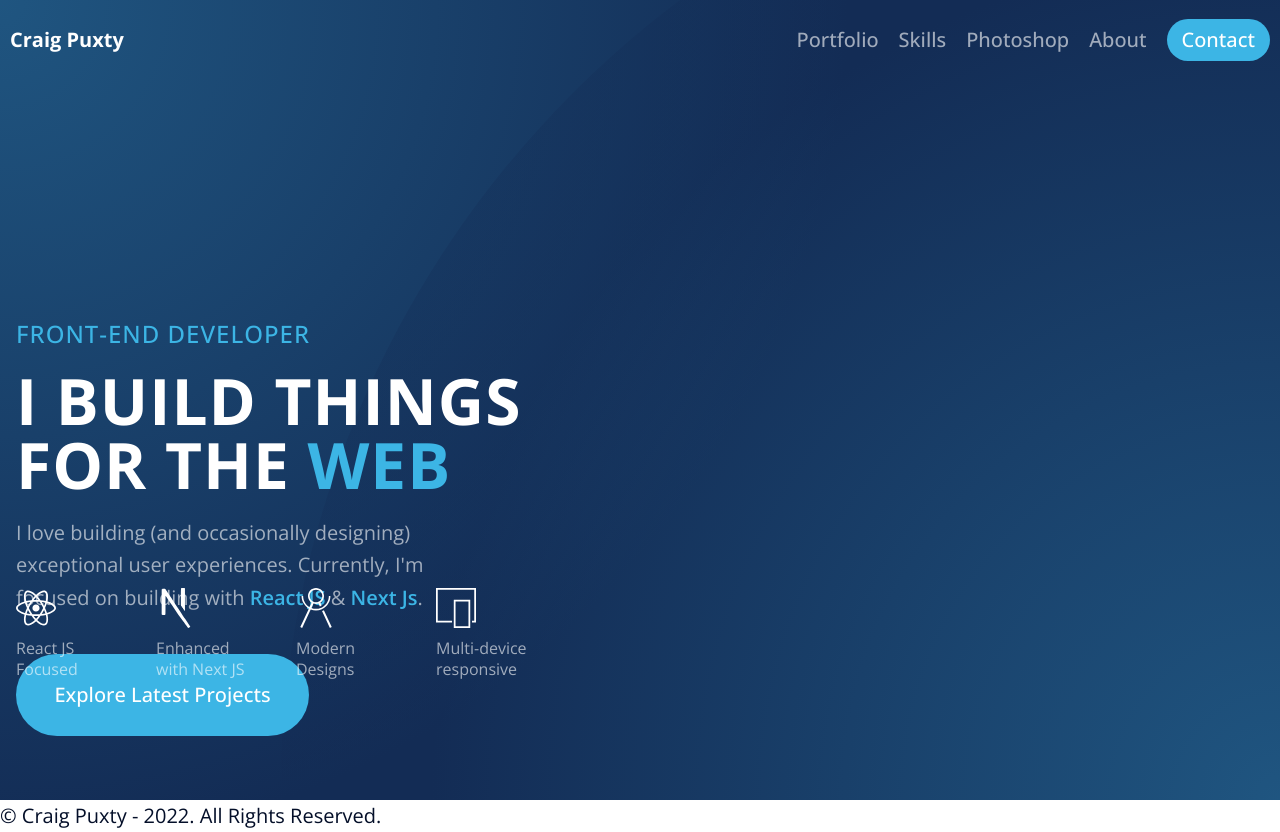
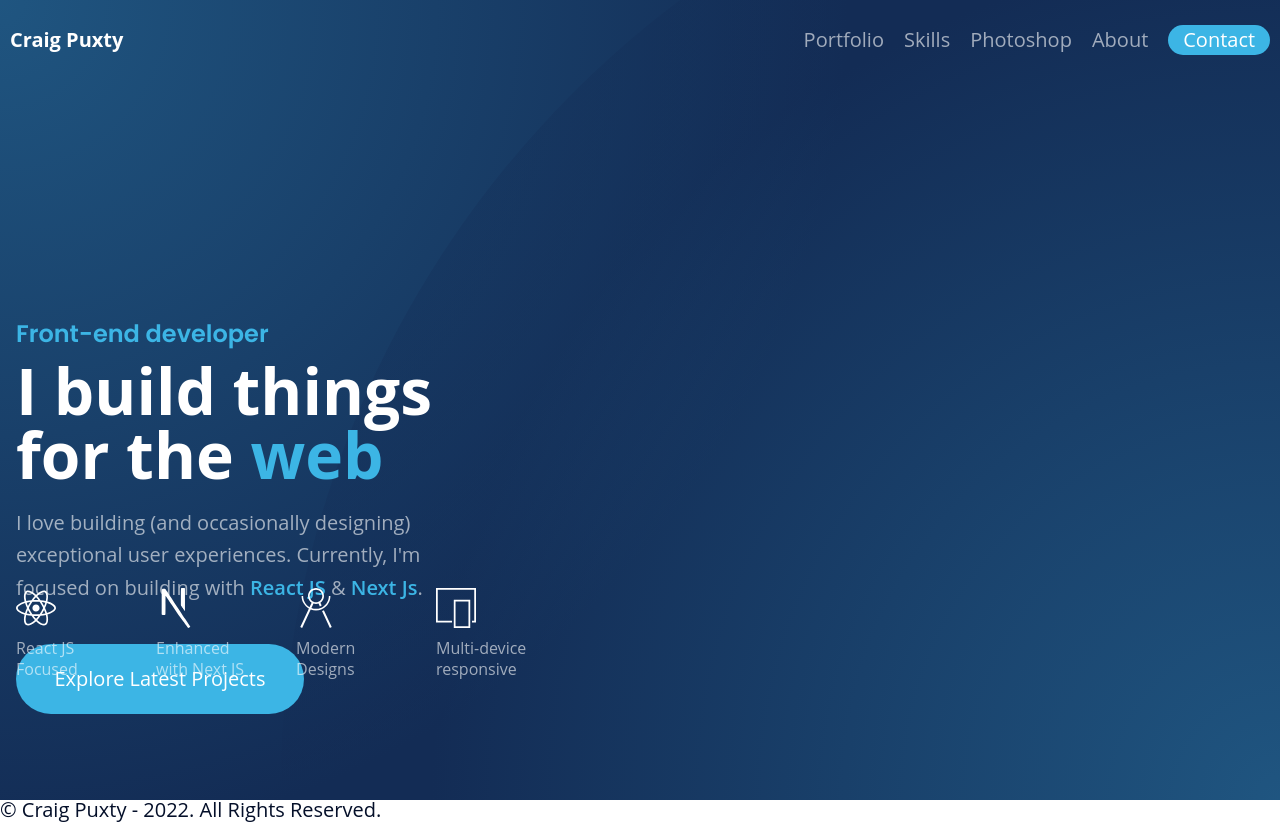
Before and after one commit to Dangereye/portfolio-v2, a Next.js app: page / in a window 1280 px wide. Built offline with nearby package versions, Linux system fonts and the light colour scheme.

Commit message:
Updated Typography.

```diff
--- a/styles/partials/_typography.scss
+++ b/styles/partials/_typography.scss
@@ -1,55 +1,52 @@
-// Font
-@import url("https://fonts.googleapis.com/css2?family=Open+Sans:ital,wght@0,300;0,400;0,500;0,600;0,700;0,800;1,300;1,400;1,500;1,600;1,700;1,800&display=swap");
+// Fonts
+@import url("https://fonts.googleapis.com/css2?family=Poppins:wght@400;500;600;700&display=swap");
+@import url("https://fonts.googleapis.com/css2?family=Hind:wght@400;500;600;700&family=Poppins:wght@400;500;600;700&display=swap");
 
 html {
+  font-family: "Hind", sans-serif;
   font-size: 62.5%;
   font-weight: 400;
-  line-height: 1.618;
+  line-height: 1;
 }
 
 .heading {
-  text-transform: uppercase;
-  line-height: 1.2;
-  letter-spacing: 1px;
+  &--h1,
+  &--h2,
+  &--h3,
+  &--lead {
+    font-family: "Poppins", sans-serif;
+    line-height: 1.2;
+  }
+
+  &--h1,
+  &--h2,
+  &--h3 {
+    margin-bottom: 2rem;
+    font-weight: 700;
+  }
+
+  &--lead {
+    margin-bottom: 1rem;
+    font-size: $h3-size;
+    font-weight: 600;
+    color: $light-color;
+  }
 
   &--h1 {
-    margin-bottom: 2rem;
     font-size: $h1-size;
   }
 
-  &--lead {
-    margin-bottom: 2rem;
-    font-size: $h3-size;
-    font-weight: 500;
-    color: $light-color;
-  }
-
   &--h2 {
-    margin-bottom: 2rem;
     font-size: $h2-size;
-    font-weight: 700;
   }
 
   &--h3 {
-    margin-bottom: 2rem;
     font-size: $h3-size;
-    font-weight: 500;
-    letter-spacing: 0;
   }
 }
 
-.lead-text,
 .body-text {
-  margin-bottom: 2rem;
   max-width: 80ch;
+  font-size: $body-text-size;
   line-height: 1.618;
 }
-
-.lead-text {
-  font-size: $h3-size;
-  font-weight: 500;
-}
-
-.body-text {
-  font-size: $body-text-size;
-}
```
